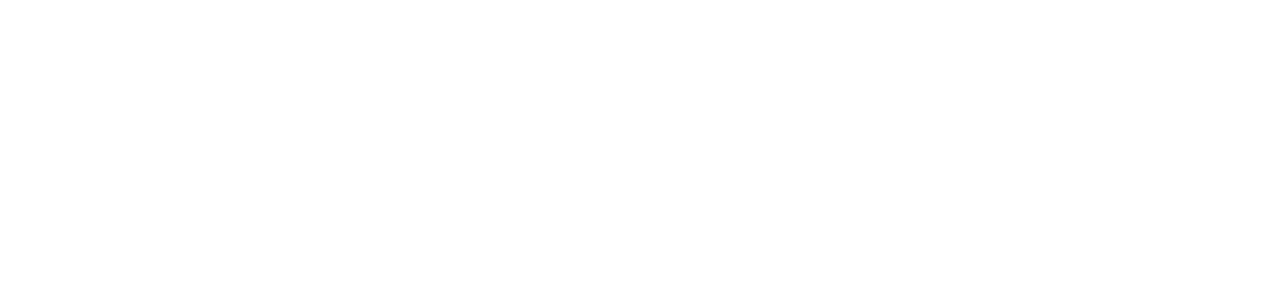
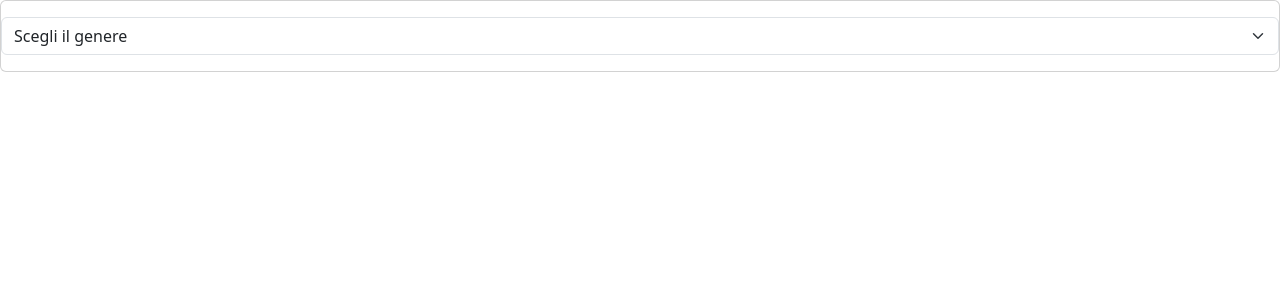
Before and after one commit to nildebenedetti/react-movie-filter, a React (Vite) app: page / in a window 1280 px wide. Shown: the top 300 px of the page. Built offline with nearby package versions, Linux system fonts and the light colour scheme.

Commit message:
add: card con select per scegliere filtro genere

```diff
--- a/src/App.jsx
+++ b/src/App.jsx
@@ -1,6 +1,14 @@
 import movies from "./data/movies";
 
 function App() {
-  return ;
+  return <div className="card mx-auto py-3">
+    <select className="form-select" aria-label="Default select">
+      <option selected>Scegli il genere</option>
+      <option value="Fantascienza">Fantascienza</option>
+      <option value="Thriller">Thriller</option>
+      <option value="Romantico">Romantico</option>
+      <option value="Azione">Azione</option>
+    </select>
+  </div>;
 }
 export default App;
```
